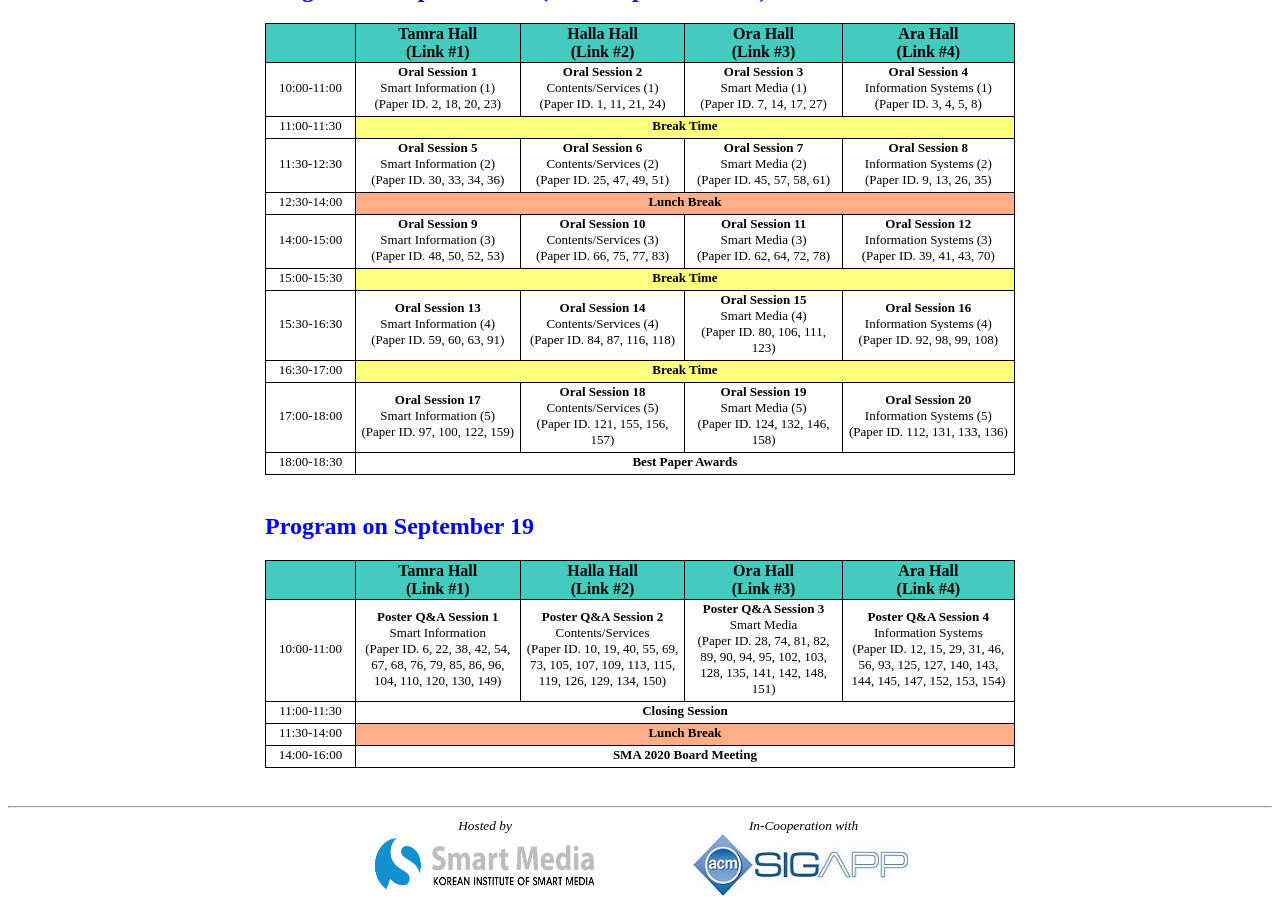
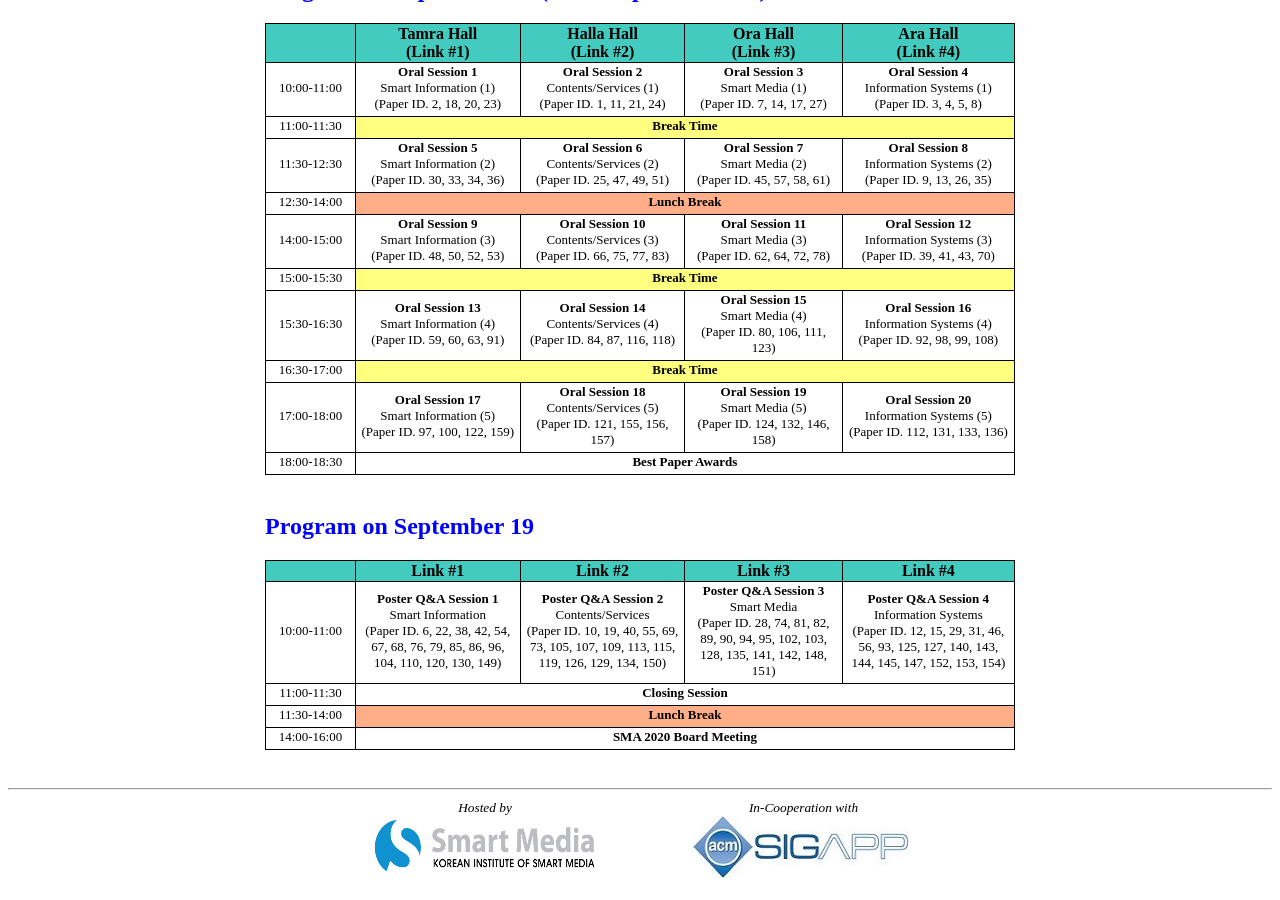
Before and after one commit to icea-conf/sma-2020.github.io, a Jekyll site: the page built from program/index.html, in a window 1280 px wide and 900 px high, scrolled down 2749 px. Built offline with Jekyll 4.4.1, drawn with Linux system fonts in a browser that asks for light colours.

Commit message:
Update index.html

```diff
--- a/program/index.html
+++ b/program/index.html
@@ -492,16 +492,16 @@ title: SMA 2020
                               <td class="theader" width="12%">
                               </td>
                               <td class="theader" width="22%">
-                                   <b>Tamra Hall<br>(Link #1)</b>
+                                   <b>Link #1</b>
                               </td>
                               <td class="theader" width="22%">
-                                   <b>Halla Hall<br>(Link #2)</b>
+                                   <b>Link #2</b>
                               </td>
                               <td class="theader" width="21%">
-                                   <b>Ora Hall<br>(Link #3)</b>
+                                   <b>Link #3</b>
                               </td>
                               <td class="theader" width="23%">
-                                   <b>Ara Hall<br>(Link #4)</b>
+                                   <b>Link #4</b>
                               </td>
                          </tr>
                          <tr>
```
